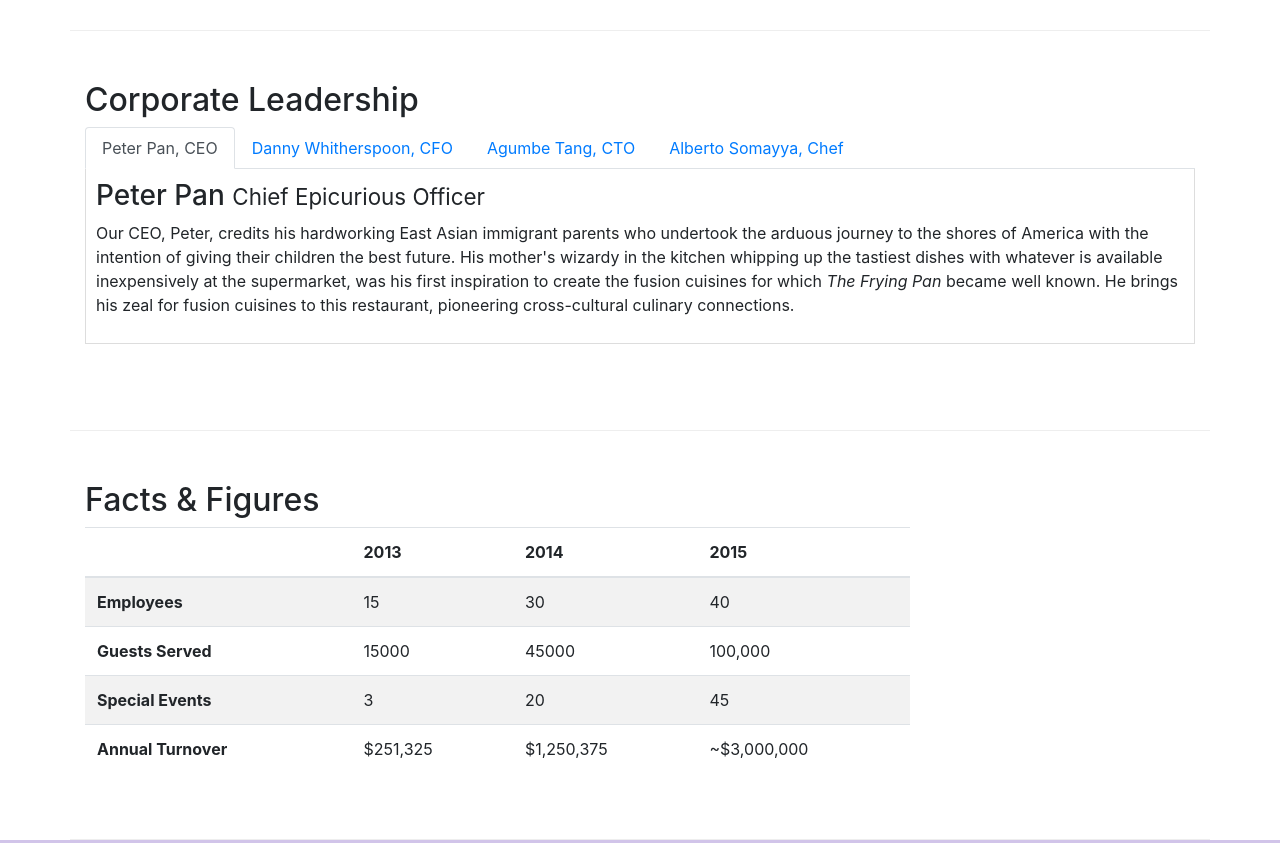
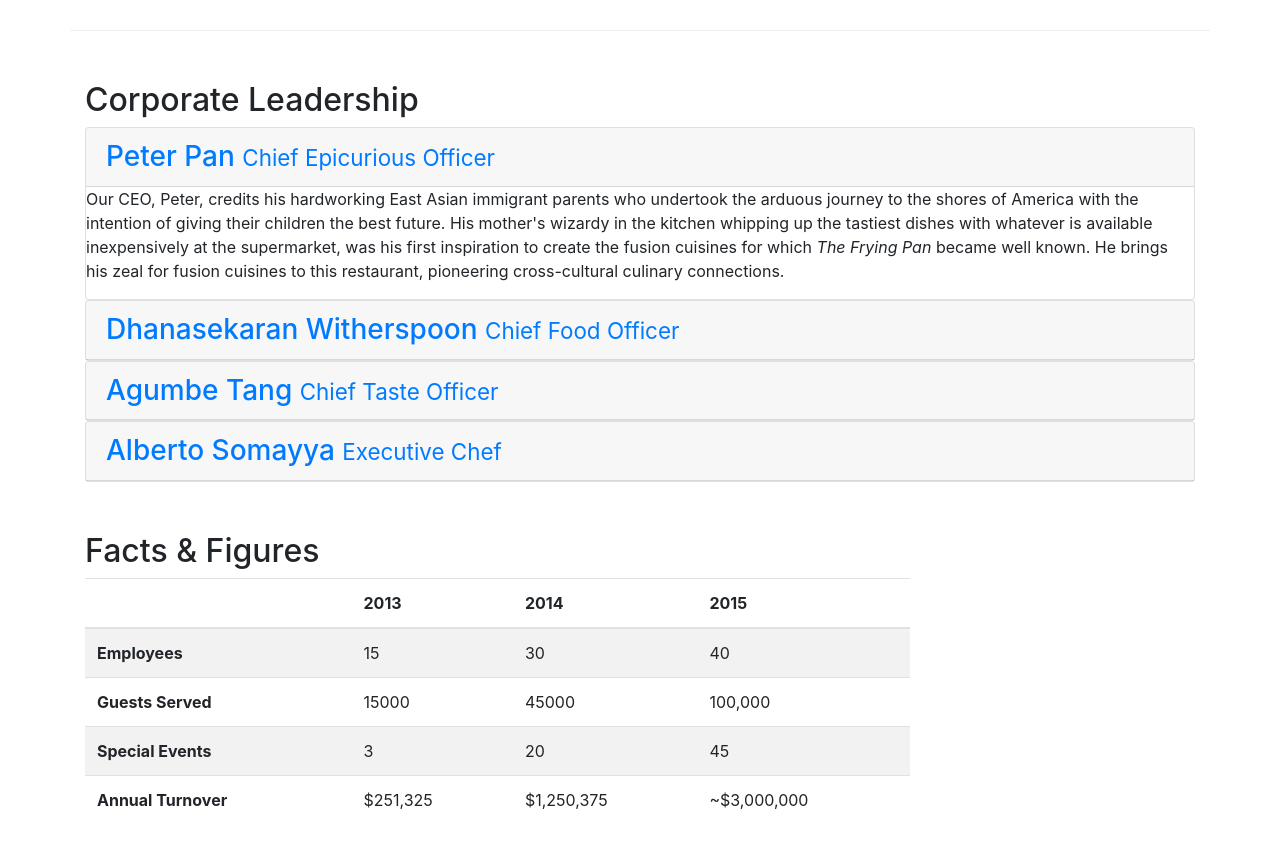
Before and after one commit to karlee123/conFusion, a website: page aboutus.html in a window 1280 px wide. Shown: the part 880-1723 px from the top of the page. Drawn offline with nearby package versions, Linux system fonts and the light colour scheme.

Commit message:
Week 3 Accordion

```diff
--- a/aboutus.html
+++ b/aboutus.html
@@ -100,44 +100,63 @@
         <div class="row row-content">
             <div class="col-12">
                 <h2>Corporate Leadership</h2>
-
-                <ul class="nav nav-tabs">
-                    <li class="nav-item">
-                      <a class="nav-link active" href="#peter"
-                         role="tab" data-toggle="tab">Peter Pan, CEO</a>
-                    </li>
-                    <li class="nav-item">
-                      <a class="nav-link" href="#danny"
-                         role="tab" data-toggle="tab">Danny Whitherspoon, CFO</a>
-                    </li>
-                    <li class="nav-item">
-                      <a class="nav-link" href="#agumbe"
-                         role="tab" data-toggle="tab">Agumbe Tang, CTO</a>
-                    </li>
-                     <li class="nav-item">
-                      <a class="nav-link" href="#alberto"
-                         role="tab" data-toggle="tab">Alberto Somayya, Chef</a>
-                    </li>
-                </ul>
-
-                <div class="tab-content">
-                    <div role="tabpanel" class="tab-pane fade show active" id="peter">
-                      <h3>Peter Pan <small>Chief Epicurious Officer</small></h3>
+                <div id="accordion" role="tablist">
+                  <div class="card">
+                      <div class="card-header" role="tab" id="peterhead">
+                        <h3 class="mb-0">
+                          <a data-toggle="collapse" data-parent="#accordion"
+                             href="#peter">
+                            Peter Pan <small>Chief Epicurious Officer</small></a>
+                          </h3>
+                      </div>
+                    <div role="tabpanel" class="collapse show" id="peter">
+                        <div class="card-block">
                             <p  class="hidden-xs-down">Our CEO, Peter, credits his hardworking East Asian immigrant parents who undertook the arduous journey to the shores of America with the intention of giving their children the best future. His mother's wizardy in the kitchen whipping up the tastiest dishes with whatever is available inexpensively at the supermarket, was his first inspiration to create the fusion cuisines for which <em>The Frying Pan</em> became well known. He brings his zeal for fusion cuisines to this restaurant, pioneering cross-cultural culinary connections.</p>
                          </div>
+                      </div>
+                    </div>
 
-                    <div role="tabpanel" class="tab-pane fade" id="danny">
-                      <h3>Dhanasekaran Witherspoon <small>Chief Food Officer</small></h3>
+                    <div class="card">
+                      <div class="card-header" role="tab" id="dannyhead">
+                        <h3 class="mb-0">
+                          <a class="collapsed" data-toggle="collapse" data-parent="#accordion"
+                             href="#danny">
+                              Dhanasekaran Witherspoon <small>Chief Food Officer</small></a>
+                          </h3>
+                        </div>
+                       <div role="tabpanel" class="collapse" id="danny">
+                         <div class="card-block">
                             <p class="hidden-xs-down">Our CFO, Danny, as he is affectionately referred to by his colleagues, comes from a long established family tradition in farming and produce. His experiences growing up on a farm in the Australian outback gave him great appreciation for varieties of food sources. As he puts it in his own words, <em>Everything that runs, wins, and everything that stays, pays!</em></p>
                           </div>
+                        </div>
+                    </div>
 
-                    <div role="tabpanel" class="tab-pane fade" id="agumbe">
-                      <h3>Agumbe Tang <small>Chief Taste Officer</small></h3>
+                    <div class="card">
+                      <div class="card-header" role="tab" id="agumbehead">
+                        <h3 class="mb-0">
+                          <a class="collapsed" data-toggle="collapse" data-parent="#accordion"
+                             href="#agumbe">
+                              Agumbe Tang <small>Chief Taste Officer</small></a>
+                          </h3>
+                        </div>
+                      <div role="tabpanel" class="collapse" id="agumbe">
+                         <div class="card-block">
                              <p class="hidden-xs-down">Blessed with the most discerning gustatory sense, Agumbe, our CTO, personally ensures that every dish that we serve meets his exacting tastes. Our chefs dread the tongue lashing that ensues if their dish does not meet his exacting standards. He lives by his motto, <em>You click only if you survive my lick.</em></p>
                           </div>
+                       </div>
+                      </div>
 
-                      <div role="tabpanel" class="tab-pane fade" id="alberto">
-                        <h3>Alberto Somayya <small>Executive Chef</small></h3>
+                    <div class="card">
+                      <div class="card-header" role="tab" id="albertohead">
+                        <h3 class="mb-0">
+                            <a class="collapsed" data-toggle="collapse" data-parent="#accordion"
+                             href="#alberto">
+                            Alberto Somayya <small>Executive Chef</small></a>
+                          </h3>
+                        </div>
+
+                      <div role="tabpanel" class="collapse" id="alberto">
+                        <div class="card-block">
                             <p class="hidden-xs-down">Award winning three-star Michelin chef with wide International experience having worked closely with whos-who in the culinary world, he specializes in creating mouthwatering Indo-Italian fusion experiences. He says, <em>Put together the cuisines from the two craziest cultures, and you get a winning hit! Amma Mia!</em></p>
                        </div>
                      </div>
```
Lines whose indentation alone changed are shown as unchanged.
